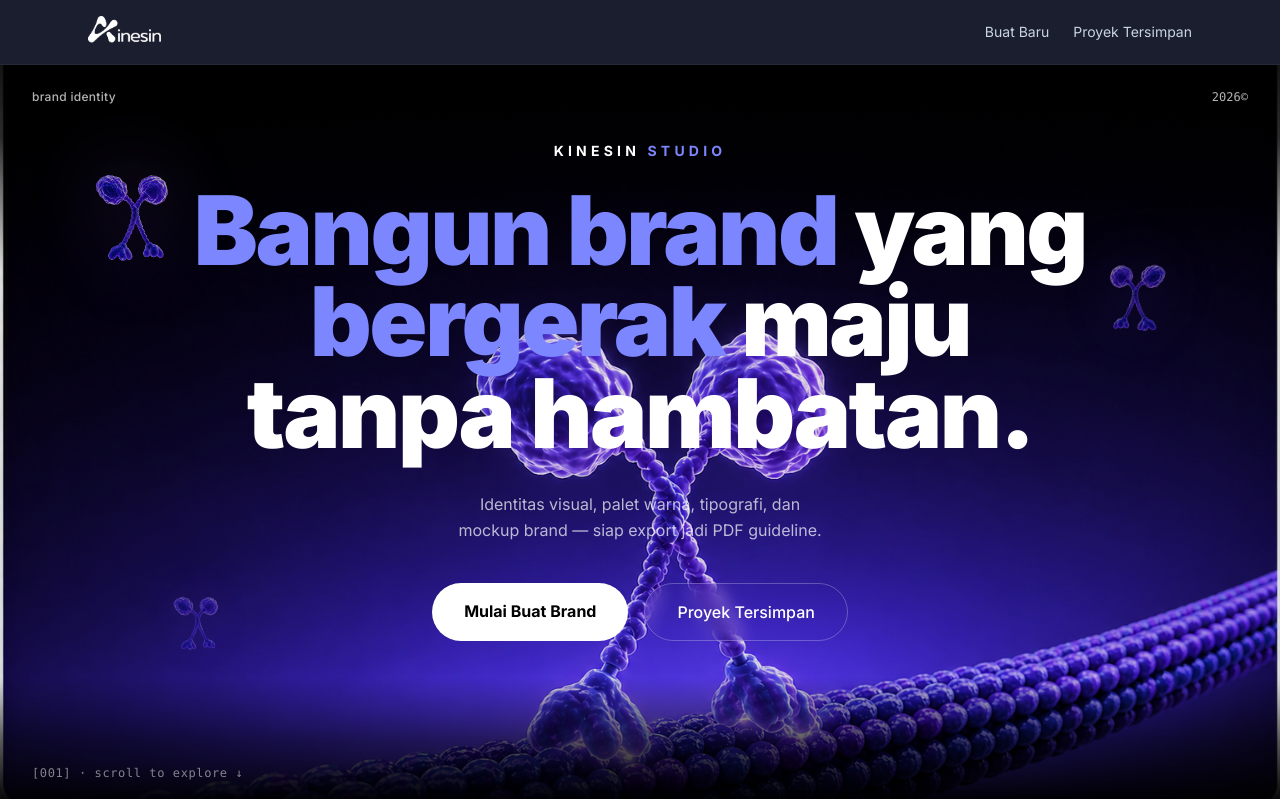
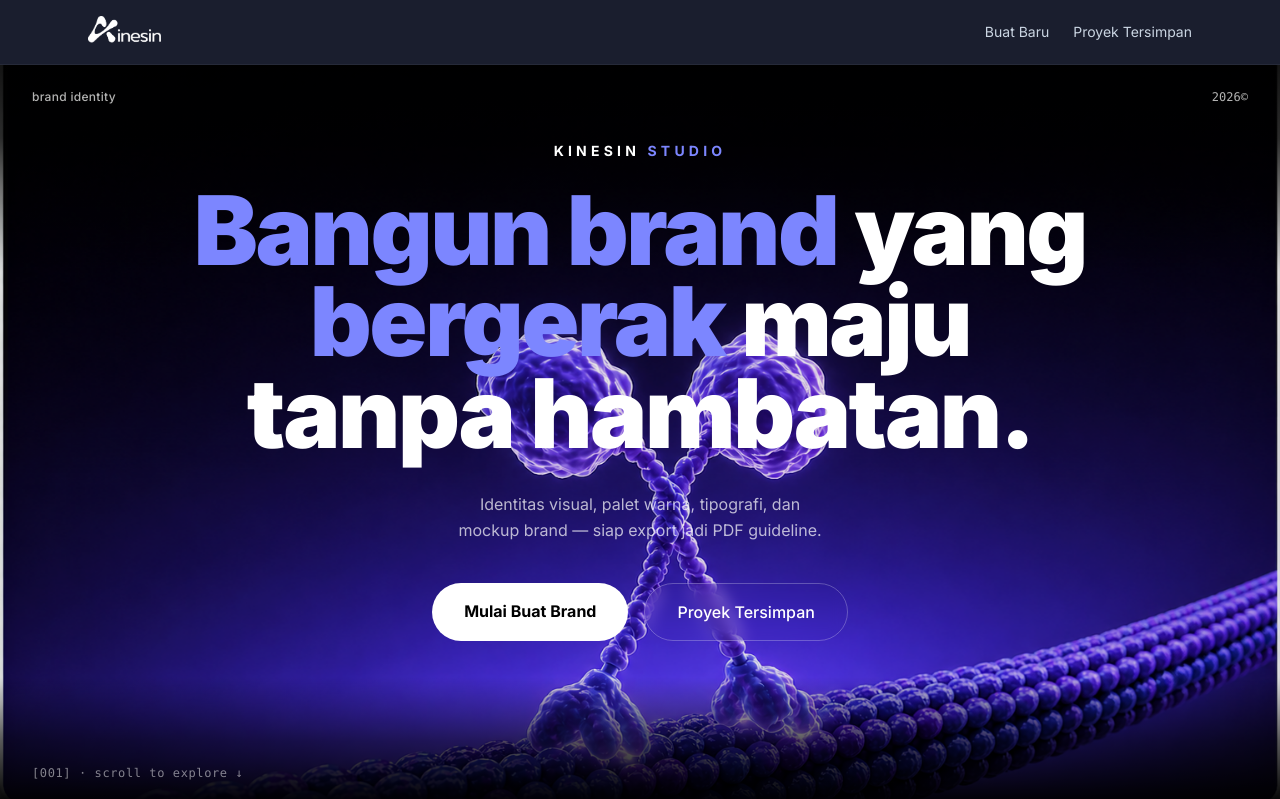
Before and after one commit to bowoakselera-lang/kinesin, a Next.js app: page / in a window 1280 px wide. Shown: the top 799 px of the page. Built offline with nearby package versions, Linux system fonts and the light colour scheme.

Commit message:
Revert object animation di hero, balik ke versi sebelumnya

```diff
--- a/app/globals.css
+++ b/app/globals.css
@@ -48,25 +48,3 @@ textarea.input {
 .animate-pulse-slow {
   animation: pulse-slow 6s ease-in-out infinite;
 }
-
-@keyframes walk-slow {
-  0% {
-    transform: translateY(0) translateX(0) rotate(0deg);
-  }
-  25% {
-    transform: translateY(-12px) translateX(10px) rotate(3deg);
-  }
-  50% {
-    transform: translateY(-6px) translateX(-8px) rotate(-2deg);
-  }
-  75% {
-    transform: translateY(-18px) translateX(4px) rotate(2deg);
-  }
-  100% {
-    transform: translateY(0) translateX(0) rotate(0deg);
-  }
-}
-
-.animate-walk-slow {
-  animation: walk-slow 7s ease-in-out infinite;
-}
--- a/app/page.tsx
+++ b/app/page.tsx
@@ -18,46 +18,6 @@ export default function Home() {
           {/* Bottom fade for text legibility */}
           <div className="absolute inset-x-0 bottom-0 h-32 bg-gradient-to-t from-black via-black/60 to-transparent" />
 
-          {/* Floating kinesin objects */}
-          <img
-            src="/object-animation.png"
-            alt=""
-            className="absolute hidden md:block animate-walk-slow drop-shadow-[0_0_40px_rgba(139,92,246,0.5)]"
-            style={{
-              left: "5%",
-              top: "18%",
-              width: 130,
-              opacity: 0.7,
-              animationDelay: "0s",
-            }}
-          />
-          <img
-            src="/object-animation.png"
-            alt=""
-            className="absolute hidden md:block animate-walk-slow drop-shadow-[0_0_30px_rgba(99,102,241,0.4)]"
-            style={{
-              right: "7%",
-              top: "30%",
-              width: 100,
-              opacity: 0.55,
-              animationDelay: "1.5s",
-              animationDuration: "9s",
-              transform: "scaleX(-1)",
-            }}
-          />
-          <img
-            src="/object-animation.png"
-            alt=""
-            className="absolute hidden lg:block animate-walk-slow drop-shadow-[0_0_25px_rgba(139,92,246,0.3)]"
-            style={{
-              left: "12%",
-              bottom: "18%",
-              width: 80,
-              opacity: 0.4,
-              animationDelay: "3s",
-              animationDuration: "11s",
-            }}
-          />
         </div>
 
         {/* Top corner labels */}
```
